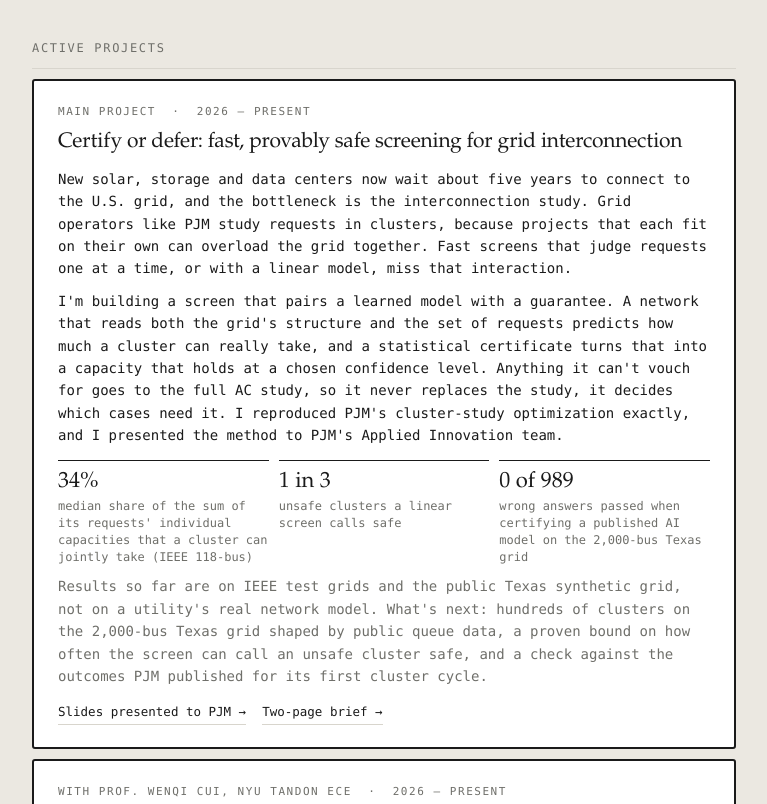
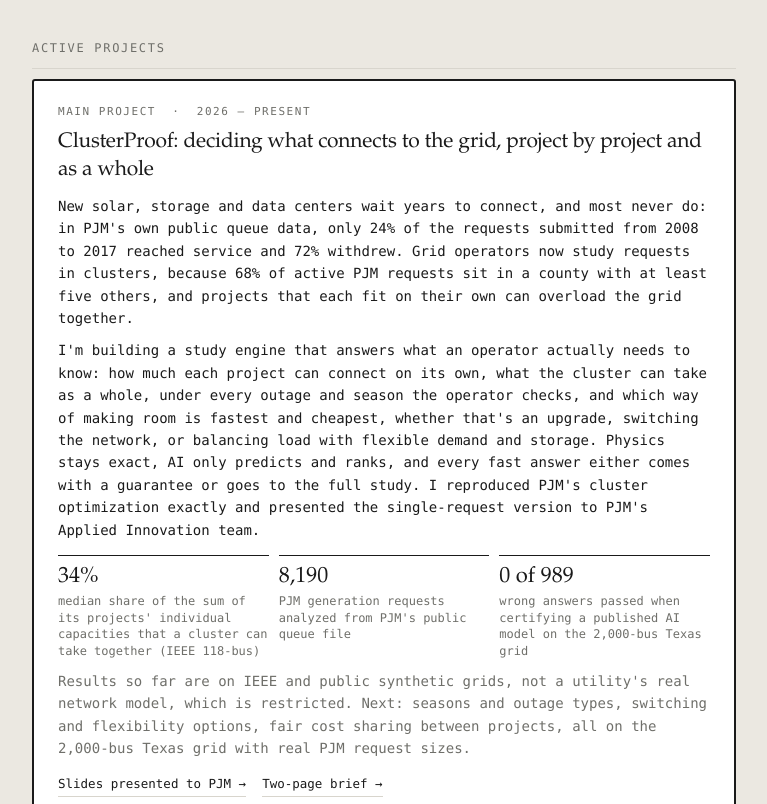
Before and after one commit to sehajr-singhs/sehajr-singhs.github.io, a plain HTML site: page index.html in a window 1280 px wide. Shown: the part 660-1464 px from the top of the page, without its empty margins (256-1023 px from the left). Drawn offline with Linux system fonts and the light colour scheme.

Commit message:
Main project: ClusterProof framing with real PJM data; Power Grid Model PR #1720
Co-Authored-By: Claude Opus 5.5 <noreply@anthropic.com>

```diff
--- a/index.html
+++ b/index.html
@@ -230,16 +230,16 @@
 
   <div class="entry boxed feature">
     <div class="kicker">Main project &nbsp;&middot;&nbsp; 2026 &ndash; Present</div>
-    <div class="e-title">Certify or defer: fast, provably safe screening for grid interconnection</div>
+    <div class="e-title">ClusterProof: deciding what connects to the grid, project by project and as a whole</div>
     <div class="e-body">
-      <p>New solar, storage and data centers now wait about five years to connect to the U.S. grid, and the bottleneck is the interconnection study. Grid operators like PJM study requests in clusters, because projects that each fit on their own can overload the grid together. Fast screens that judge requests one at a time, or with a linear model, miss that interaction.</p>
-      <p>I'm building a screen that pairs a learned model with a guarantee. A network that reads both the grid's structure and the set of requests predicts how much a cluster can really take, and a statistical certificate turns that into a capacity that holds at a chosen confidence level. Anything it can't vouch for goes to the full AC study, so it never replaces the study, it decides which cases need it. I reproduced PJM's cluster-study optimization exactly, and I presented the method to PJM's Applied Innovation team.</p>
+      <p>New solar, storage and data centers wait years to connect, and most never do: in PJM's own public queue data, only 24% of the requests submitted from 2008 to 2017 reached service and 72% withdrew. Grid operators now study requests in clusters, because 68% of active PJM requests sit in a county with at least five others, and projects that each fit on their own can overload the grid together.</p>
+      <p>I'm building a study engine that answers what an operator actually needs to know: how much each project can connect on its own, what the cluster can take as a whole, under every outage and season the operator checks, and which way of making room is fastest and cheapest, whether that's an upgrade, switching the network, or balancing load with flexible demand and storage. Physics stays exact, AI only predicts and ranks, and every fast answer either comes with a guarantee or goes to the full study. I reproduced PJM's cluster optimization exactly and presented the single-request version to PJM's Applied Innovation team.</p>
       <div class="stats">
-        <div><b>34%</b>median share of the sum of its requests' individual capacities that a cluster can jointly take (IEEE 118-bus)</div>
-        <div><b>1 in 3</b>unsafe clusters a linear screen calls safe</div>
+        <div><b>34%</b>median share of the sum of its projects' individual capacities that a cluster can take together (IEEE 118-bus)</div>
+        <div><b>8,190</b>PJM generation requests analyzed from PJM's public queue file</div>
         <div><b>0 of 989</b>wrong answers passed when certifying a published AI model on the 2,000-bus Texas grid</div>
       </div>
-      <p class="m">Results so far are on IEEE test grids and the public Texas synthetic grid, not on a utility's real network model. What's next: hundreds of clusters on the 2,000-bus Texas grid shaped by public queue data, a proven bound on how often the screen can call an unsafe cluster safe, and a check against the outcomes PJM published for its first cluster cycle.</p>
+      <p class="m">Results so far are on IEEE and public synthetic grids, not a utility's real network model, which is restricted. Next: seasons and outage types, switching and flexibility options, fair cost sharing between projects, all on the 2,000-bus Texas grid with real PJM request sizes.</p>
     </div>
     <div class="e-links"><a href="share/pjm/PJM-Certified-Screen.pdf" target="_blank" rel="noopener">Slides presented to PJM &rarr;</a><a href="share/pseg/PSEG-LI-Certified-Screen-Brief.pdf" target="_blank" rel="noopener">Two-page brief &rarr;</a></div>
   </div>
@@ -276,7 +276,7 @@
       <div class="e-meta">2026 – Present</div>
     </div>
     <div class="e-body">
-      Power Grid Model is the open-source solver grid operators like Alliander actually run. I've built my first contribution, an IEEE 118-bus transmission validation case that passes the project's validation tests, and a benchmark, on the project's own test networks, of letting Newton-Raphson start from a voltage the user supplies, such as the previous time step's solution or a learned estimate. Both are being submitted to the project.
+      Power Grid Model is the open-source solver grid operators like Alliander actually run. I've built my first contribution, an IEEE 118-bus transmission validation case that passes the project's validation tests, and a benchmark, on the project's own test networks, of letting Newton-Raphson start from a voltage the user supplies, such as the previous time step's solution or a learned estimate. The validation case is submitted (<a href="https://github.com/PowerGridModel/power-grid-model/pull/1720" target="_blank" rel="noopener">pull request #1720</a>) and the benchmark is posted on <a href="https://github.com/PowerGridModel/power-grid-model/issues/1609" target="_blank" rel="noopener">issue #1609</a>.
     </div>
   </div>
 
```
